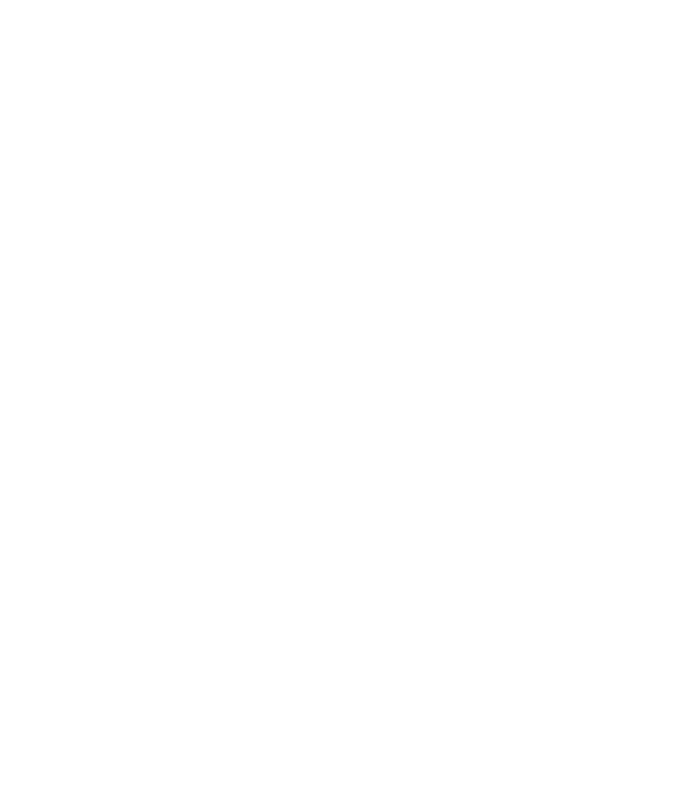
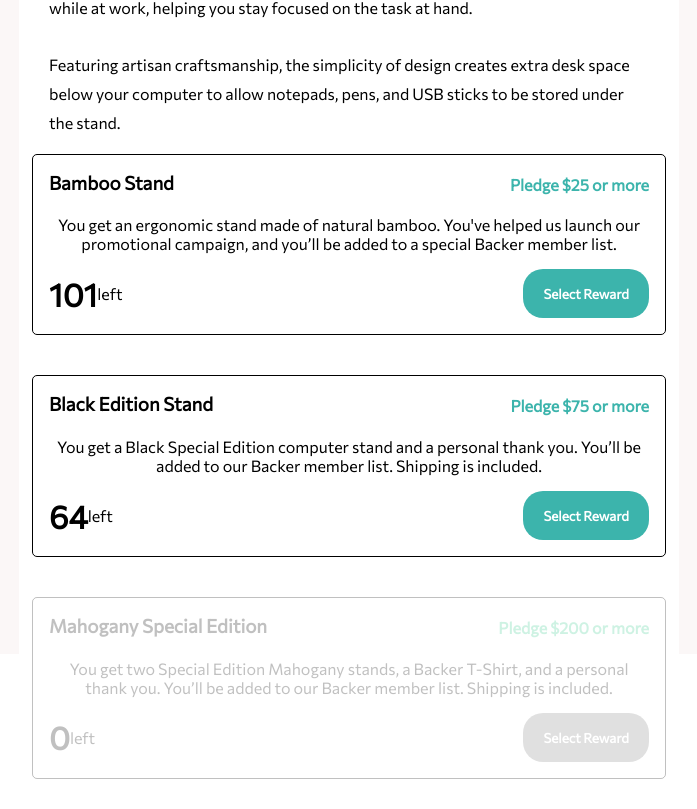
Before and after one commit to David-Chazoule/Crowdfunding-product, a React (Create React App) app in the folder crowdfunding/: page / in a window 1280 px wide. Shown: the part 914-1723 px from the top of the page, without its empty margins (291-988 px from the left). Before the commit the page ends 900 px from the top, so only its background shows below. Built offline with nearby package versions, Linux system fonts and the light colour scheme.

Commit message:
projectComponent basic design

```diff
--- a/crowdfunding/src/components/counterComponent/_counterComponent.scss
+++ b/crowdfunding/src/components/counterComponent/_counterComponent.scss
@@ -6,7 +6,7 @@
   padding: 20px 30px 30px 30px;
   border-radius: 10px;
   background-color: white;
-  margin-top: 40px;
+  margin-top: 20px;
   align-items: flex-start;
   justify-content: center;
 
--- a/crowdfunding/src/components/header/_header.scss
+++ b/crowdfunding/src/components/header/_header.scss
@@ -42,9 +42,10 @@
       position: absolute;
       display: flex;
       flex-direction: column;
-      background-color: rgba(0, 0, 0, 0.444);
+      background-color: rgba(0, 0, 0, 0.678);
       width: 100%;
       height: 100vh;
+      z-index: 1;
     }
   }
 
--- a/crowdfunding/src/components/main/Main.tsx
+++ b/crowdfunding/src/components/main/Main.tsx
@@ -1,15 +1,15 @@
 import React from "react";
 import TitleComponent from "../titleComponent/TitleComponent";
 import CounterComponent from "../counterComponent/CounterComponent";
-import CrowdfundingContainer from "../crowdfundingContainer/CrowdfundingContainer";
+import ProjectComponent from "../projectComponent/ProjectComponent";
 
 function Main() {
   return (
     <div className="main">
-      <div className="container">
+      <div className="container-component">
         <TitleComponent />
         <CounterComponent />
-        <CrowdfundingContainer />
+        <ProjectComponent/>
       </div>
     </div>
   );
--- a/crowdfunding/src/components/main/_main.scss
+++ b/crowdfunding/src/components/main/_main.scss
@@ -3,20 +3,21 @@
   flex-direction: column;
  position: relative;
   width: 100%;
-  height: 500px;
+  height: fit-content;
   align-items: center;
   justify-content: center;
   background-color: rgb(251, 247, 247) ;
-
-.container{
+ height: 146vh;
+ font-family: $Commissioner;
+  .container-component{
   display: flex;
   flex-direction: column;
   align-items: center;
   justify-content: center;
-  height: fit-content;
+
   width: 600px;
   position: absolute;
-  top: -16%;
+  top: -6%;
 }
 
 }
--- a/crowdfunding/src/components/projectComponent/ProjectComponent.tsx
+++ b/crowdfunding/src/components/projectComponent/ProjectComponent.tsx
@@ -1,9 +1,81 @@
-import React from 'react'
+import React from "react";
 
 function ProjectComponent() {
   return (
-    <div>ProjectComponent</div>
-  )
+    <div className="project-container">
+      <div className="project-description">
+        <h3>About this project</h3>
+
+        <p>The Mastercraft Bamboo Monitor Riser is a sturdy and stylish
+            platform that elevates your screen to a more comfortable viewing
+            height. Placing your monitor at eye level has the potential to
+            improve your posture and make you more comfortable while at work,
+            helping you stay focused on the task at hand. <br/><br/>
+            Featuring artisan craftsmanship, the simplicity of design creates extra desk space
+            below your computer to allow notepads, pens, and USB sticks to be
+            stored under the stand.</p>
+      </div>
+
+      <div className="project_container">
+
+      <div className="project">
+        <div className="title-project-box">
+          <h3>Bamboo Stand</h3>
+          <p>
+          Pledge $25 or more
+          </p>
+        </div>
+        <div className="description">
+          <p>You get an ergonomic stand made of natural bamboo. You've helped us launch our promotional campaign, and
+          you’ll be added to a special Backer member list.</p>
+        </div>
+        <div className="reward-container">
+          <span>
+            <h1> 101</h1>
+            <p>left</p>
+          </span>
+          <button>Select Reward</button>
+        </div>
+      </div>
+
+      <div className="project">
+        <div className="title-project-box">
+          <h3>Black Edition Stand</h3> <p>Pledge $75 or more</p>
+        </div>
+        <div className="description">
+          <p> You get a Black Special Edition computer stand and a personal thank you. You’ll be added to our Backer
+          member list. Shipping is included.</p>
+        </div>
+
+        <div className="reward-container">
+          <span>
+            <h1>  64 </h1>
+            <p> left</p>
+          </span>
+          <button>Select Reward</button>
+        </div>
+      </div>
+
+      <div className="project-finished">
+        <div className="title-project-box-finished">
+          <h3>  Mahogany Special Edition</h3> <p>Pledge $200 or more</p>
+        </div>
+        <div className="description-finished">
+        <p>You get two Special Edition Mahogany stands, a Backer T-Shirt, and a personal thank you. You’ll be added
+        to our Backer member list. Shipping is included.</p>
+        </div>
+
+        <div className="reward-container-finished">
+          <span>
+            <h1>0 </h1>
+            <p>left</p>
+          </span>
+          <button>Select Reward</button>
+        </div>
+      </div>
+      </div>
+    </div>
+  );
 }
 
-export default ProjectComponent
+export default ProjectComponent;
--- a/crowdfunding/src/components/projectComponent/_projectComponent.scss
+++ b/crowdfunding/src/components/projectComponent/_projectComponent.scss
@@ -0,0 +1,177 @@
+.project-container {
+  display: flex;
+  flex-direction: column;
+  background-color: white;
+  width: 600px;
+  height: fit-content;
+  padding: 20px 30px 10px 30px;
+  border-radius: 10px;
+  margin-top: 20px;
+
+  .project-description {
+    display: flex;
+    flex-direction: column;
+    width: 100%;
+    align-items: flex-start;
+    justify-content: center;
+    text-align: start;
+    line-height: 1.8em;
+  }
+
+  .project_container{
+    display: flex;
+    width: 100%;
+    flex-direction: column;
+    align-items: center;
+    justify-content: center;
+
+
+
+
+
+  .project {
+    display: flex;
+    flex-direction: column;
+    width: 100%;
+    padding: 16px;
+    border: 1px solid black;
+    border-radius: 5px;
+    margin-bottom: 40px;
+
+    .title-project-box {
+      display: flex;
+      align-items: flex-start;
+      justify-content: space-between;
+      width: 100%;
+      h3 {
+        margin: 0;
+      }
+      p {
+        margin: 0;
+        line-height: 1.8em;
+        color: $ModerateCyan;
+        font-weight: 700;
+      }
+    }
+
+    .description {
+      display: flex;
+      width: 100%;
+      align-items: center;
+      justify-content: flex-start;
+    }
+
+    .reward-container {
+      display: flex;
+      width: 100%;
+      align-items: center;
+      justify-content: space-between;
+
+      span {
+        display: flex;
+        align-items: center;
+
+        h1 {
+          margin: 0;
+        }
+
+        p {
+          margin: 0;
+        }
+      }
+
+      button{
+        padding: 16px 20px;
+      border-radius: 20px;
+      border: none;
+      color: white;
+      font-weight: 700;
+      background-color: $ModerateCyan;
+      cursor: pointer;
+      font-family: $Commissioner;
+
+      &:hover {
+        background-color: $DarkCyan;
+      }
+      }
+    }
+  }
+
+  .project-finished {
+    display: flex;
+    flex-direction: column;
+    width: 100%;
+    padding: 16px;
+    border: 1px solid rgba(0, 0, 0, 0.249);;
+    border-radius: 5px;
+    margin-bottom: 20px;
+
+    .title-project-box-finished {
+      display: flex;
+      align-items: flex-start;
+      justify-content: space-between;
+      width: 100%;
+      h3 {
+        margin: 0;
+        color: rgba(0, 0, 0, 0.249);
+      }
+      p {
+        margin: 0;
+        line-height: 1.8em;
+        color: rgba(56, 204, 143, 0.249);
+        font-weight: 700;
+
+      }
+    }
+
+    .description-finished {
+      display: flex;
+      width: 100%;
+      align-items: center;
+      justify-content: flex-start;
+
+      p{
+        color: rgba(0, 0, 0, 0.249);
+      }
+    }
+
+    .reward-container-finished {
+      display: flex;
+      width: 100%;
+      align-items: center;
+      justify-content: space-between;
+
+      span {
+        display: flex;
+        align-items: center;
+
+        h1 {
+          margin: 0;
+          color: rgba(0, 0, 0, 0.249);
+        }
+
+        p {
+          margin: 0;
+          color: rgba(0, 0, 0, 0.249);
+        }
+      }
+
+      button{
+        padding: 16px 20px;
+      border-radius: 20px;
+      border: none;
+      color: white;
+      font-weight: 700;
+      background-color: rgba(128, 128, 128, 0.249);
+      cursor: pointer;
+      font-family: $Commissioner;
+
+      &:hover {
+        background-color: $DarkCyan;
+      }
+      }
+    }
+  }
+
+}
+}
--- a/crowdfunding/src/components/titleComponent/_titleComponent.scss
+++ b/crowdfunding/src/components/titleComponent/_titleComponent.scss
@@ -38,6 +38,7 @@
       font-weight: 700;
       background-color: $ModerateCyan;
       cursor: pointer;
+      font-family: $Commissioner;
 
       &:hover {
         background-color: $DarkCyan;
--- a/crowdfunding/src/styles/_settings.scss
+++ b/crowdfunding/src/styles/_settings.scss
@@ -1,8 +1,9 @@
 @font-face {
-  font-family: "Redhat";
+  font-family: "Commissioner";
   src: url(./font/Commissioner-Regular.ttf);
 }
 
+$Commissioner : Commissioner;
 
 //Primary
 
```
